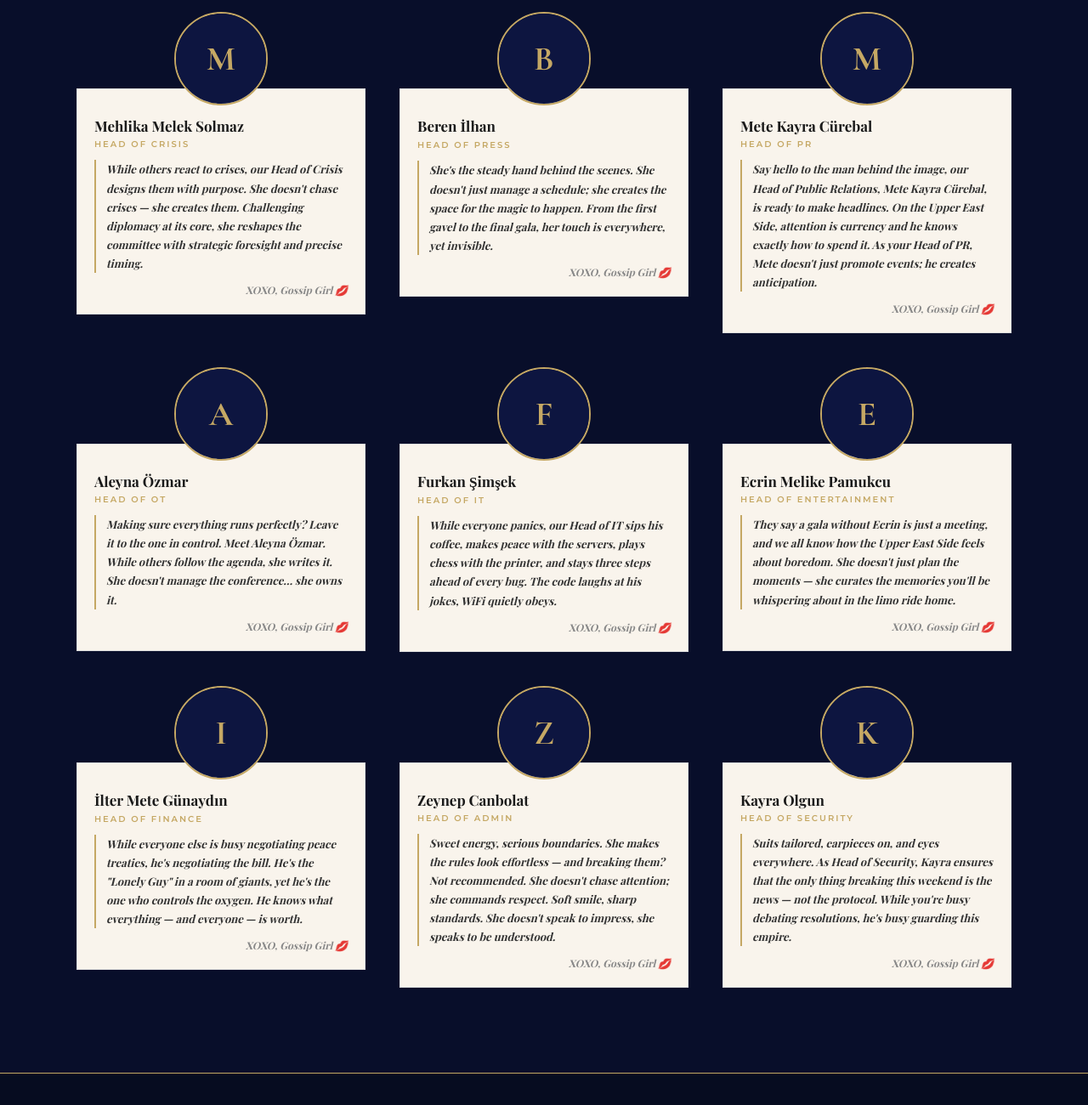
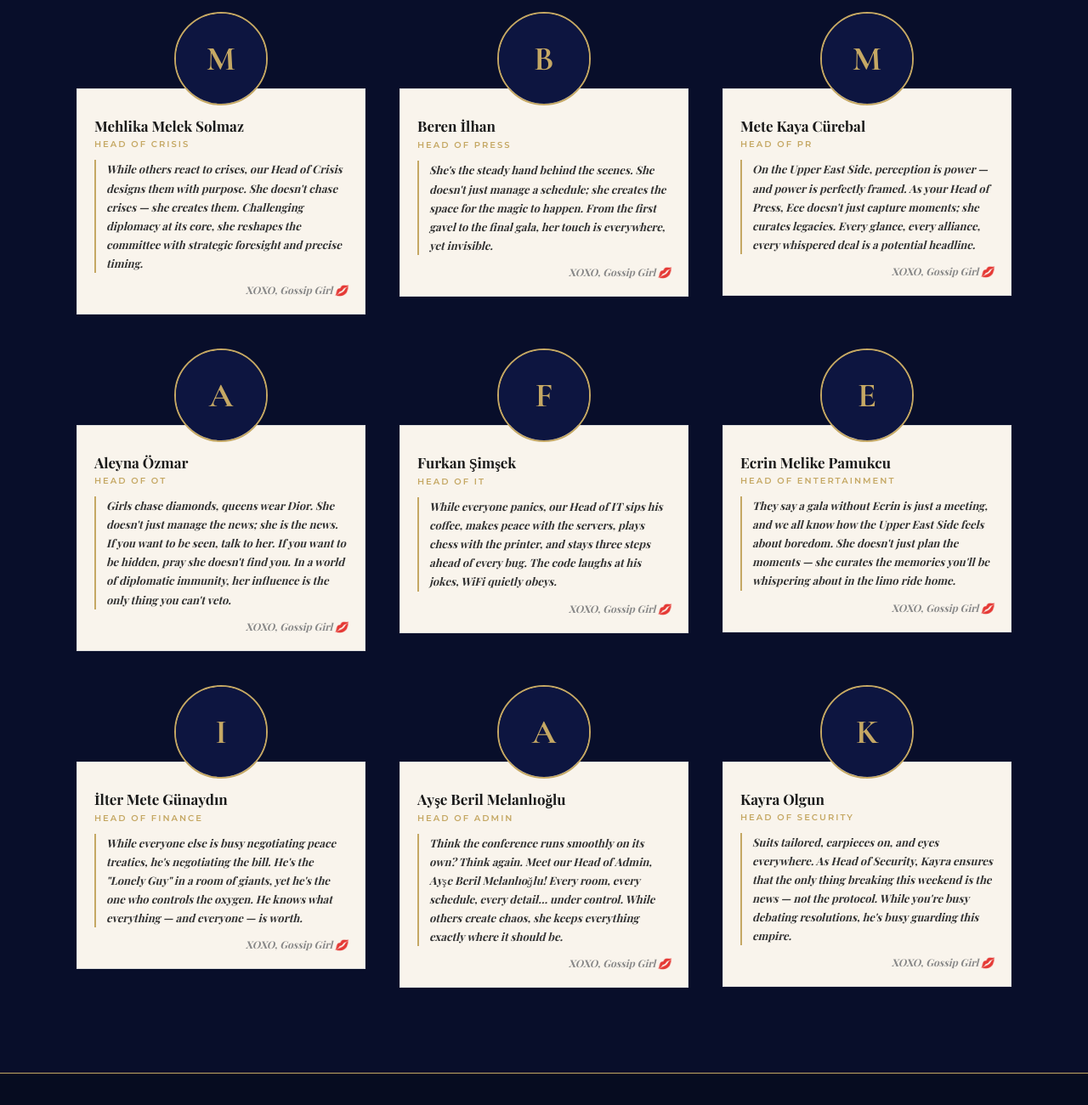
Before and after one commit to leadersmun26/leadersmun, a plain HTML site: page team.html in a window 1280 px wide. Shown: the part 880-2180 px from the top of the page at 85% size. Drawn offline with nearby package versions, Linux system fonts and the light colour scheme; a web font is replaced by a local one.

Commit message:
Update team.html

```diff
--- a/team.html
+++ b/team.html
@@ -29,7 +29,8 @@
             <li><a href="study-guides.html">Study Guides</a></li>
           </ul>
         </li>
-          <li><a href="handbooks.html">Handbooks</a></li>
+        <li><a href="applications.html">Applications</a></li>
+        <li><a href="handbooks.html">Handbooks</a></li>
       </ul>
     </div>
     <button class="hamburger" id="hamburger" aria-label="Menu">
@@ -43,6 +44,7 @@
       <li><a href="team.html">Our Team</a></li>
       <li><a href="committees.html">Committees</a></li>
       <li><a href="study-guides.html">Study Guides</a></li>
+      <li><a href="applications.html">Applications</a></li>
       <li><a href="handbooks.html">Handbooks</a></li>
     </ul>
   </div>
@@ -117,9 +119,9 @@
           <div class="card-photo"><div class="photo-placeholder">M</div></div>
           <div class="card-envelope">
 <div class="card-body">
-              <h3 class="card-name">Mete Kayra Cürebal</h3>
+              <h3 class="card-name">Mete Kaya Cürebal</h3>
               <p class="card-role">Head of PR</p>
-              <p class="card-msg">Say hello to the man behind the image, our Head of Public Relations, Mete Kayra Cürebal, is ready to make headlines. On the Upper East Side, attention is currency and he knows exactly how to spend it. As your Head of PR, Mete doesn't just promote events; he creates anticipation.</p>
+              <p class="card-msg">On the Upper East Side, perception is power — and power is perfectly framed. As your Head of Press, Ece doesn't just capture moments; she curates legacies. Every glance, every alliance, every whispered deal is a potential headline.</p>
               <p class="xoxo">XOXO, Gossip Girl 💋</p>
             </div>
           </div>
@@ -130,7 +132,7 @@
 <div class="card-body">
               <h3 class="card-name">Aleyna Özmar</h3>
               <p class="card-role">Head of OT</p>
-              <p class="card-msg">Making sure everything runs perfectly? Leave it to the one in control. Meet Aleyna Özmar. While others follow the agenda, she writes it. She doesn't manage the conference… she owns it.</p>
+              <p class="card-msg">Girls chase diamonds, queens wear Dior. She doesn't just manage the news; she is the news. If you want to be seen, talk to her. If you want to be hidden, pray she doesn't find you. In a world of diplomatic immunity, her influence is the only thing you can't veto.</p>
               <p class="xoxo">XOXO, Gossip Girl 💋</p>
             </div>
           </div>
@@ -169,12 +171,12 @@
           </div>
         </div>
         <div class="gossip-card">
-          <div class="card-photo"><div class="photo-placeholder">Z</div></div>
+          <div class="card-photo"><div class="photo-placeholder">A</div></div>
           <div class="card-envelope">
 <div class="card-body">
-              <h3 class="card-name">Zeynep Canbolat</h3>
+              <h3 class="card-name">Ayşe Beril Melanlıoğlu</h3>
               <p class="card-role">Head of Admin</p>
-              <p class="card-msg">Sweet energy, serious boundaries. She makes the rules look effortless — and breaking them? Not recommended. She doesn't chase attention; she commands respect. Soft smile, sharp standards. She doesn't speak to impress, she speaks to be understood.</p>
+              <p class="card-msg">Think the conference runs smoothly on its own? Think again. Meet our Head of Admin, Ayşe Beril Melanlıoğlu! Every room, every schedule, every detail… under control. While others create chaos, she keeps everything exactly where it should be.</p>
               <p class="xoxo">XOXO, Gossip Girl 💋</p>
             </div>
           </div>
```
